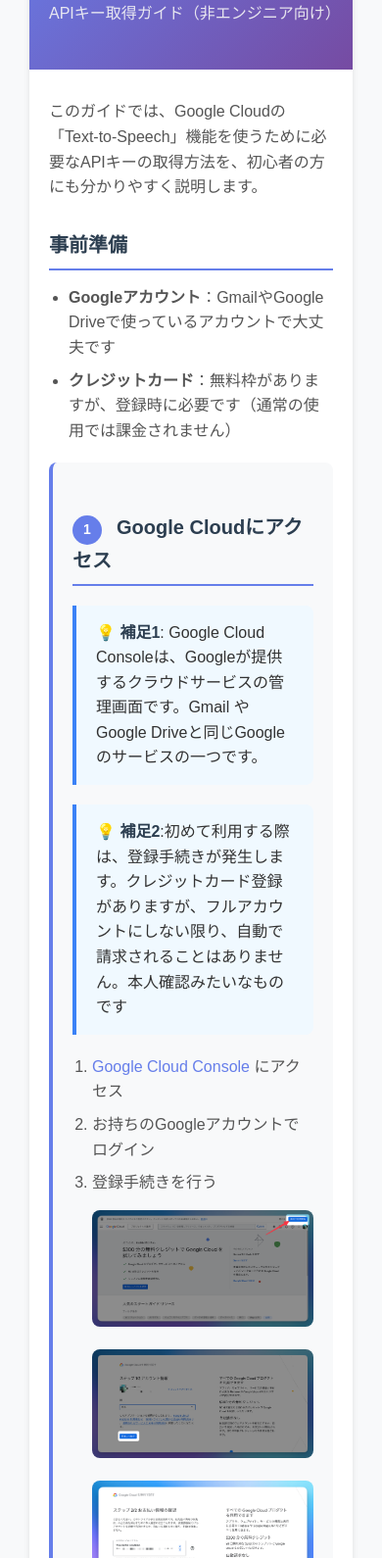
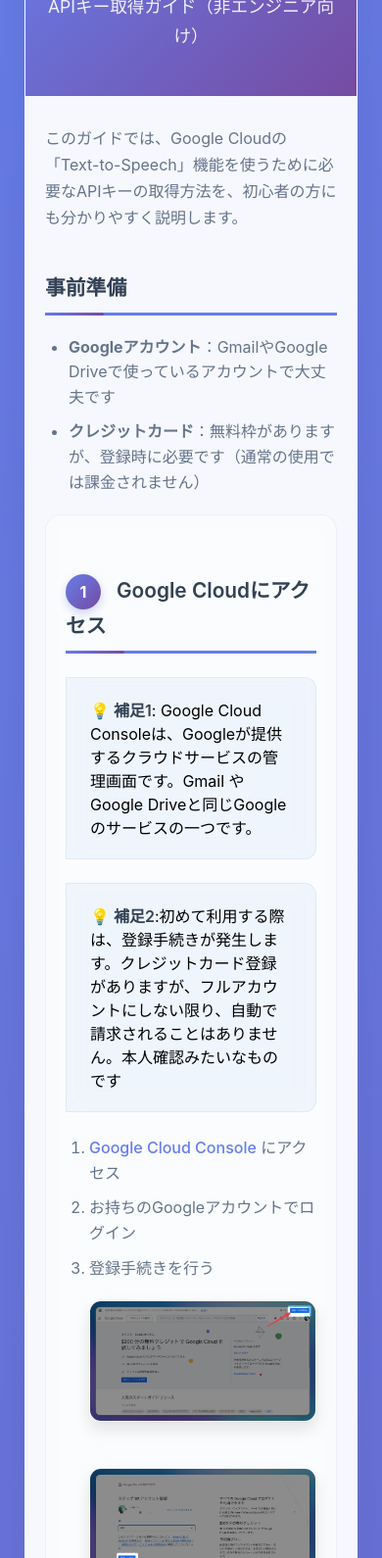
Before and after one commit to toiee-kameda/mkvoiceai-web, a plain HTML site: page gcp_guide.html in a window 390 px wide. Shown: the part 146-1736 px from the top of the page at 98% size. Drawn offline with Linux system fonts and the light colour scheme.

Commit message:
ヘルプページのデザインや、説明を通過

```diff
--- a/gcp_guide.html
+++ b/gcp_guide.html
@@ -12,183 +12,262 @@
         }
 
         body {
-            font-family: 'Hiragino Sans', 'Hiragino Kaku Gothic ProN', 'Noto Sans JP', sans-serif;
-            line-height: 1.6;
-            color: #333;
-            background: #f8f9fa;
+            font-family: 'Inter', -apple-system, BlinkMacSystemFont, 'Segoe UI', Roboto, sans-serif;
+            background: linear-gradient(135deg, #667eea 0%, #764ba2 100%);
+            min-height: 100vh;
             padding: 20px;
         }
 
         .container {
-            max-width: 800px;
+            max-width: 900px;
             margin: 0 auto;
-            background: white;
-            border-radius: 12px;
-            box-shadow: 0 4px 6px rgba(0, 0, 0, 0.1);
+            background: rgba(255, 255, 255, 0.95);
+            backdrop-filter: blur(20px);
+            border-radius: 24px;
+            box-shadow: 0 32px 64px rgba(0, 0, 0, 0.1);
+            border: 1px solid rgba(255, 255, 255, 0.2);
             overflow: hidden;
         }
 
         .header {
             background: linear-gradient(135deg, #667eea 0%, #764ba2 100%);
             color: white;
-            padding: 40px 30px;
+            padding: 50px 40px;
             text-align: center;
+            position: relative;
         }
 
         .header h1 {
-            font-size: 28px;
+            font-size: 2.5rem;
             font-weight: 700;
-            margin-bottom: 10px;
+            margin-bottom: 12px;
+            text-shadow: 0 2px 4px rgba(0, 0, 0, 0.1);
         }
 
         .header p {
-            font-size: 16px;
-            opacity: 0.9;
-            color: whitesmoke
+            font-size: 1.1rem;
+            opacity: 0.95;
+            color: rgba(255, 255, 255, 0.95);
         }
 
         .content {
-            padding: 40px 30px;
+            padding: 50px 40px;
         }
 
         h2 {
-            color: #2c3e50;
-            font-size: 22px;
-            margin: 30px 0 15px 0;
-            padding-bottom: 8px;
-            border-bottom: 2px solid #667eea;
+            color: #334155;
+            font-size: 1.5rem;
+            font-weight: 600;
+            margin: 40px 0 20px 0;
+            padding-bottom: 12px;
+            border-bottom: 3px solid #667eea;
+            position: relative;
+        }
+
+        h2::before {
+            content: '';
+            position: absolute;
+            left: 0;
+            bottom: -3px;
+            width: 60px;
+            height: 3px;
+            background: linear-gradient(135deg, #667eea, #764ba2);
+            border-radius: 2px;
         }
 
         h3 {
-            color: #34495e;
-            font-size: 18px;
-            margin: 25px 0 10px 0;
+            color: #475569;
+            font-size: 1.25rem;
+            font-weight: 600;
+            margin: 30px 0 15px 0;
         }
 
         p {
-            margin-bottom: 15px;
-            color: #555;
+            margin-bottom: 16px;
+            color: #64748b;
+            line-height: 1.7;
         }
 
         ul, ol {
-            margin: 15px 0 15px 20px;
+            margin: 20px 0 20px 24px;
         }
 
         li {
-            margin-bottom: 8px;
-            color: #555;
+            margin-bottom: 10px;
+            color: #64748b;
+            line-height: 1.6;
         }
 
         .highlight {
-            background: #e8f4fd;
+            background: rgba(102, 126, 234, 0.05);
             border-left: 4px solid #667eea;
-            padding: 15px 20px;
-            margin: 20px 0;
-            border-radius: 0 8px 8px 0;
+            padding: 20px 24px;
+            margin: 24px 0;
+            border-radius: 0 12px 12px 0;
+            backdrop-filter: blur(10px);
+            border: 1px solid rgba(102, 126, 234, 0.1);
         }
 
         .highlight.tip {
-            background: #f0f9ff;
+            background: rgba(59, 130, 246, 0.05);
             border-left-color: #3b82f6;
+            border-color: rgba(59, 130, 246, 0.1);
         }
 
         .highlight.warning {
-            background: #fef3cd;
+            background: rgba(251, 191, 36, 0.05);
             border-left-color: #fbbf24;
+            border-color: rgba(251, 191, 36, 0.1);
         }
 
         .highlight.danger {
-            background: #fee2e2;
+            background: rgba(239, 68, 68, 0.05);
             border-left-color: #ef4444;
+            border-color: rgba(239, 68, 68, 0.1);
         }
 
         .highlight strong {
-            color: #2c3e50;
+            color: #334155;
+            font-weight: 600;
         }
 
         code {
-            background: #f1f5f9;
-            padding: 2px 6px;
-            border-radius: 4px;
+            background: rgba(148, 163, 184, 0.1);
+            padding: 4px 8px;
+            border-radius: 6px;
             font-family: 'Monaco', 'Menlo', monospace;
-            font-size: 14px;
-            color: #e74c3c;
+            font-size: 0.9rem;
+            color: #667eea;
+            border: 1px solid rgba(148, 163, 184, 0.2);
         }
 
         a {
             color: #667eea;
             text-decoration: none;
+            font-weight: 500;
+            transition: all 0.2s ease;
         }
 
         a:hover {
+            color: #764ba2;
             text-decoration: underline;
         }
 
         .step {
-            background: #f8f9fa;
-            border-radius: 8px;
-            padding: 20px;
-            margin: 20px 0;
+            background: rgba(248, 250, 252, 0.6);
+            border-radius: 16px;
+            padding: 30px;
+            margin: 30px 0;
             border-left: 4px solid #667eea;
+            border: 1px solid rgba(226, 232, 240, 0.5);
+            backdrop-filter: blur(10px);
+            position: relative;
         }
 
         .step-number {
-            background: #667eea;
+            background: linear-gradient(135deg, #667eea, #764ba2);
             color: white;
-            width: 30px;
-            height: 30px;
+            width: 40px;
+            height: 40px;
             border-radius: 50%;
             display: inline-flex;
             align-items: center;
             justify-content: center;
-            font-weight: bold;
-            margin-right: 15px;
-            font-size: 14px;
+            font-weight: 700;
+            margin-right: 20px;
+            font-size: 1rem;
+            box-shadow: 0 4px 8px rgba(102, 126, 234, 0.3);
         }
 
         .faq {
-            background: #f8f9fa;
-            border-radius: 8px;
-            padding: 20px;
+            background: rgba(248, 250, 252, 0.6);
+            border-radius: 16px;
+            padding: 24px;
             margin: 30px 0;
+            border: 1px solid rgba(226, 232, 240, 0.5);
+            backdrop-filter: blur(10px);
         }
 
         .faq h3 {
             color: #667eea;
             margin-top: 0;
+            font-weight: 600;
         }
 
         .footer {
-            background: #2c3e50;
-            color: #ecf0f1;
-            padding: 20px 30px;
+            background: rgba(44, 62, 80, 0.9);
+            color: rgba(236, 240, 241, 0.95);
+            padding: 30px 40px;
             text-align: center;
             font-style: italic;
+            backdrop-filter: blur(20px);
         }
 
         img {
             max-width: 100%;
             height: auto;
-            border-radius: 8px;
-            margin-top: 15px;
+            border-radius: 12px;
+            margin: 20px 0;
+            box-shadow: 0 8px 16px rgba(0, 0, 0, 0.1);
+            border: 1px solid rgba(226, 232, 240, 0.3);
         }
-
 
         @media (max-width: 768px) {
             .container {
                 margin: 10px;
             }
 
-            .header, .content {
+            .header {
+                padding: 40px 24px;
+            }
+
+            .content {
+                padding: 40px 24px;
+            }
+
+            .header h1 {
+                font-size: 2rem;
+            }
+
+            h2 {
+                font-size: 1.3rem;
+            }
+
+            .step {
+                padding: 24px;
+            }
+
+            .step-number {
+                width: 36px;
+                height: 36px;
+                margin-right: 16px;
+            }
+
+            .footer {
+                padding: 24px;
+            }
+        }
+
+        @media (max-width: 480px) {
+            .container {
+                margin: 5px;
+            }
+
+            .header {
+                padding: 30px 20px;
+            }
+
+            .content {
                 padding: 30px 20px;
             }
 
             .header h1 {
-                font-size: 24px;
+                font-size: 1.8rem;
             }
 
-            h2 {
-                font-size: 20px;
+            .step {
+                padding: 20px;
+                margin: 20px 0;
             }
         }
     </style>
@@ -196,7 +275,7 @@
 <body>
     <div class="container">
         <div class="header">
-            <h1>Google Cloud Text-to-Speech</h1>
+            <h1>🔑 Google Cloud Text-to-Speech</h1>
             <p>APIキー取得ガイド（非エンジニア向け）</p>
         </div>
 
@@ -247,7 +326,7 @@
             </div>
 
             <div class="step">
-                <h2><span class="step-number">4</span>認証情報（APIキー）を作成</h2>
+                <h2><span class="step-number">3</span>認証情報（APIキー）を作成</h2>
                 <p>APIキーは、あなたがこのサービスを使う権限があることを証明する「鍵」のようなものです。</p>
                 <ol>
                     <li>左側のメニューから <strong>「APIとサービス」</strong> → <strong>「認証情報」</strong> をクリック
@@ -265,7 +344,7 @@
             </div>
 
             <div class="step">
-                <h2><span class="step-number">5</span>APIキーを制限して安全性を高める</h2>
+                <h2><span class="step-number">4</span>APIキーを制限して安全性を高める</h2>
                 <p>作成したAPIキーは、そのままだとGoogle Cloudの全ての機能にアクセスできてしまいます。安全のため、Text-to-Speechのみに制限しましょう。</p>
                 <ol>
                     <li>作成されたAPIキーの画面で <strong>「キーを制限」</strong> をクリック
@@ -289,7 +368,7 @@
             </div>
 
             <div class="step">
-                <h2><span class="step-number">6</span>APIキーをコピー</h2>
+                <h2><span class="step-number">5</span>APIキーをコピー</h2>
                 <ol>
                     <li>認証情報の一覧画面で、作成したAPIキーの右側にある <strong>コピーアイコン</strong> をクリック
                         <img src="images/14.png" alt="">
@@ -323,6 +402,11 @@
                 <p><strong>A:</strong> このガイドで設定した制限により、APIキーはText-to-Speech機能のみに使用されます。さらに心配な場合は、定期的にAPIキーを再生成することをお勧めします。</p>
             </div>
 
+            <div class="faq">
+                <h3>Q: 入力したAPIキーはどこの保存されますか？</h3>
+                <p><strong>A:</strong> ブラウザ(システム)に入力されたAPIキーは、デバイス固有のIDを使って暗号化、複合化されます。ブラウザが変わったり、キャッシュがクリアされたり、一定期間が経つと、再度入力が必要になります。</p>
+            </div>
+
             <h2>参考リンク</h2>
             <ul>
                 <li><a href="https://console.cloud.google.com/" target="_blank">Google Cloud Console</a></li>
```
